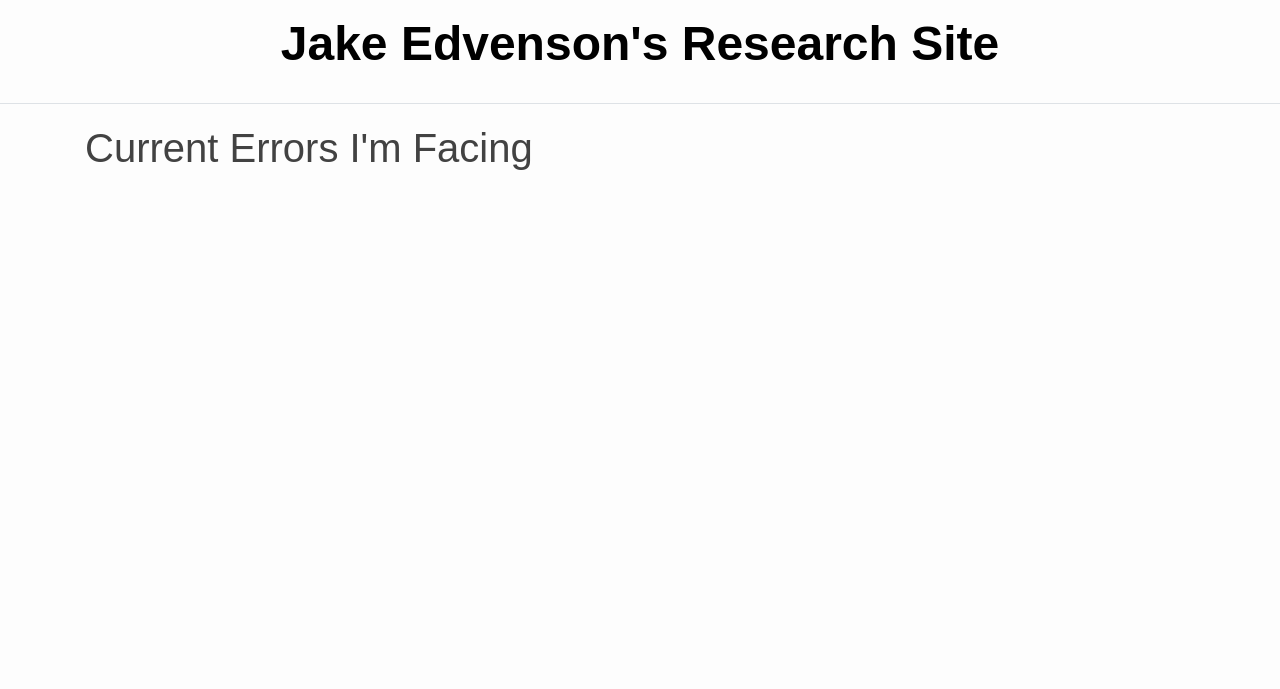
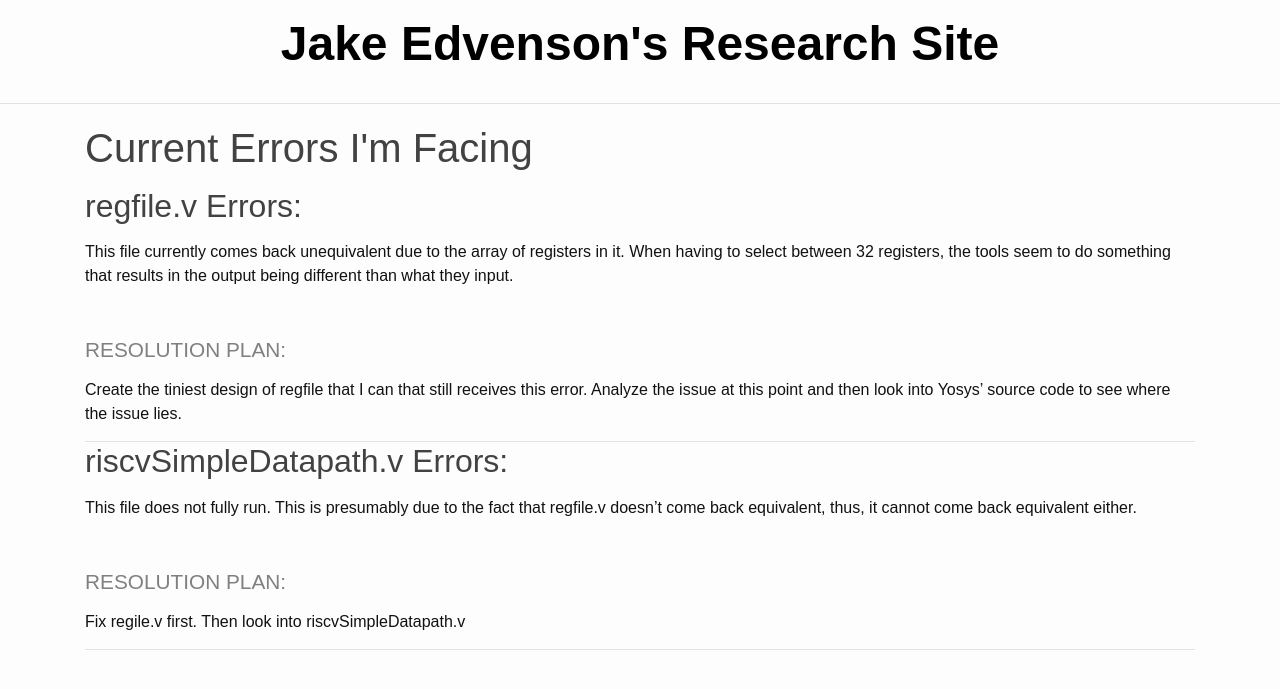
Before and after one commit to JakeEdvenson/JakeEdvenson.github.io, a Jekyll site: the page built from _pages/errors.md, in a window 1280 px wide. Shown: the top 689 px of the page. Built offline with Jekyll 4.4.1, drawn with Linux system fonts in a browser that asks for light colours.

Commit message:
Update errors.md

```diff
--- a/_pages/errors.md
+++ b/_pages/errors.md
@@ -2,3 +2,19 @@
 layout: default
 title: Current Errors I'm Facing
 ---
+
+## regfile.v Errors:
+This file currently comes back unequivalent due to the array of registers in it. When having to select between 32 registers, the tools seem to do something that results in the output being different than what they input.
+
+### Resolution Plan:
+Create the tiniest design of regfile that I can that still receives this error. Analyze the issue at this point and then look into Yosys' source code to see where the issue lies.
+
+------
+
+## riscvSimpleDatapath.v Errors:
+This file does not fully run. This is presumably due to the fact that regfile.v doesn't come back equivalent, thus, it cannot come back equivalent either.
+
+### Resolution Plan:
+Fix regile.v first. Then look into riscvSimpleDatapath.v
+
+------
```
